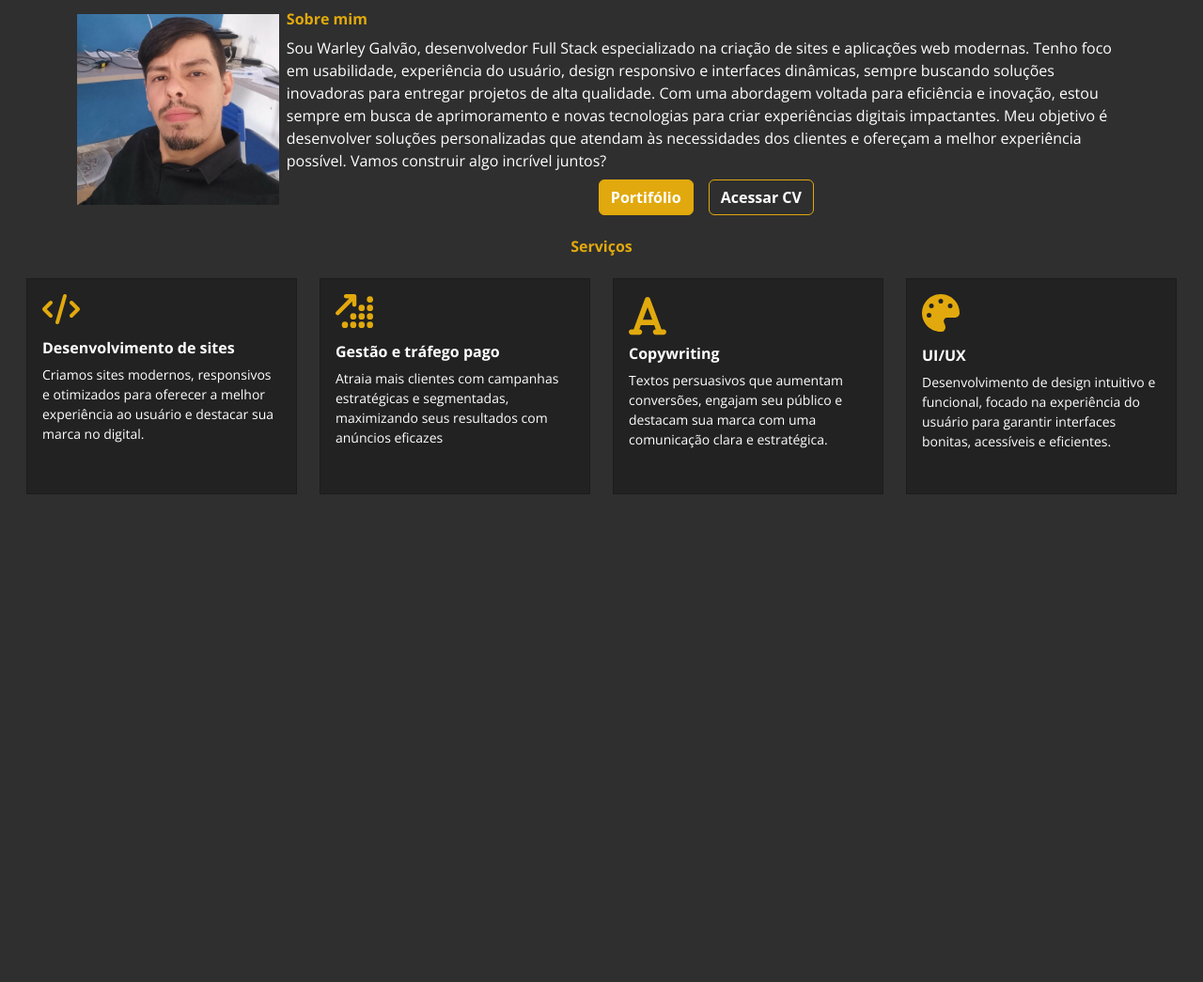
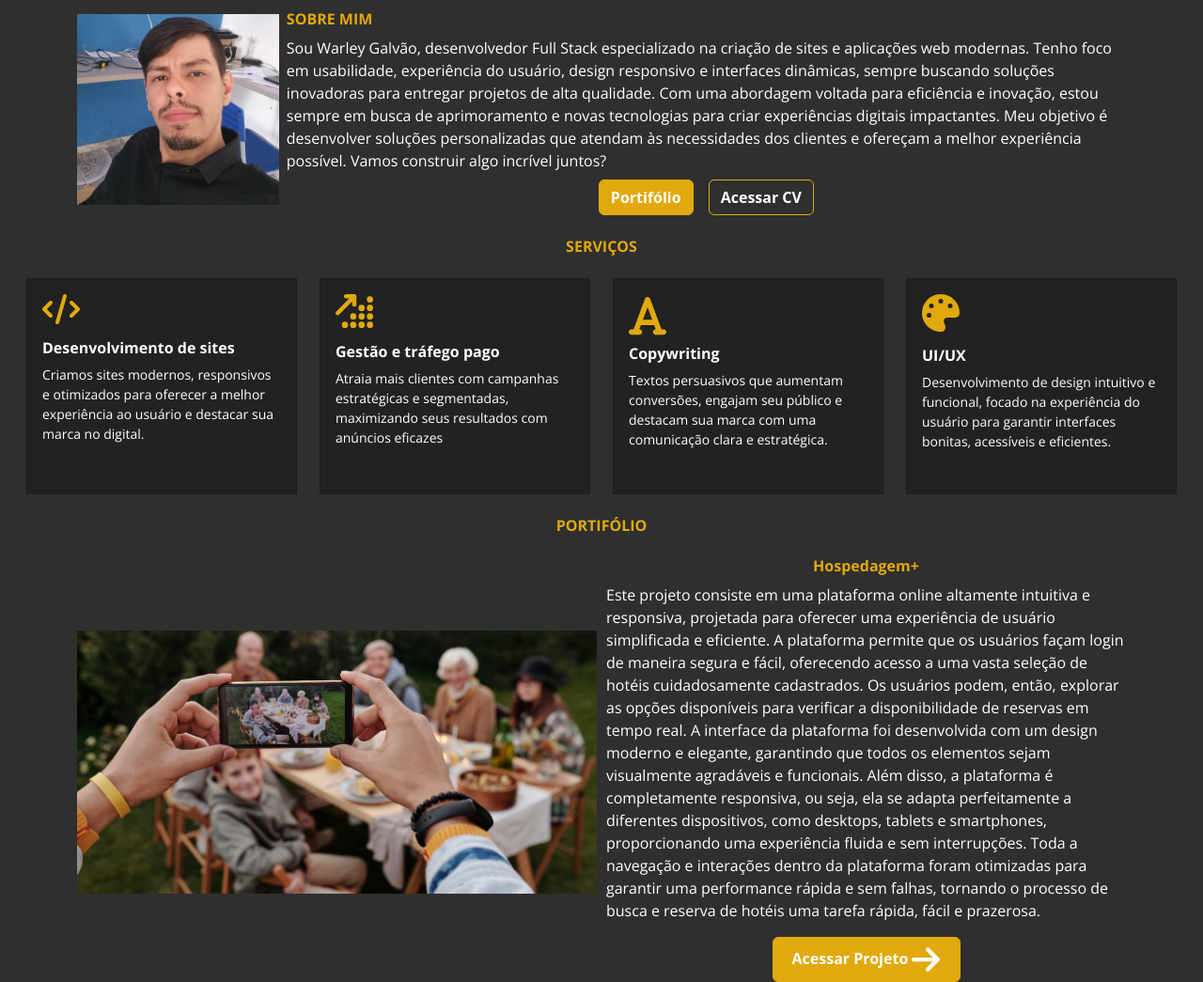
Before and after one commit to wrgalvao0/portifolio, a plain HTML site: page index.html in a window 1280 px wide. Shown: the part 697-1742 px from the top of the page at 94% size. Before the commit the page ends 1223 px from the top, so only its background shows below. Drawn offline with nearby package versions, Linux system fonts and the light colour scheme.

Commit message:
Adição do primeiro projeto responsivo

```diff
--- a/css/home.css
+++ b/css/home.css
@@ -37,6 +37,21 @@
 }
 body{
     background-color: var(--pretoMedio);
+}
+.btn-projeto{
+    background-color: var(--amarelo);
+    border: 1px solid var(--amarelo);
+    font-weight: bold;
+    color: white;
+    width: 200px;
+}
+.btn-projeto:hover{
+    background-color: transparent;
+    color: white;
+    border: 1px solid var(--amarelo);
+}
+.icon-arrow{
+    width: 30px;
 }
 
 /* Estilização da navbar */
@@ -165,3 +180,40 @@ nav{
         height: 230px
     }
 }
+
+/* Estilização secao de projetos */
+#img-projeto{
+    width: 100%;
+    height: 200px;
+    background-image: url('../img/projetos/HOSPEDAGEM+.jpeg');
+    background-size: cover;
+    background-position: center;
+    background-repeat: no-repeat;
+}
+@media(min-width: 992px){
+    #img-projeto{
+        width: 100% !important;
+        height: 35vh !important;
+        background-image: url('../img/projetos/HOSPEDAGEM+.jpeg');
+        background-size: cover;
+        background-position: center;
+        background-repeat: no-repeat;
+        margin-right: 10px;
+    }
+}
+
+@media(min-width: 768px){
+    #img-projeto{
+        width: 100%;
+        height: 35vh;
+        background-image: url('../img/projetos/HOSPEDAGEM+.jpeg');
+        background-size: cover;
+        background-position: center;
+        background-repeat: no-repeat;
+    }
+}
+@media(max-width: 576px){
+    .img-projeto{
+        width: 100%;
+    }
+}
--- a/index.html
+++ b/index.html
@@ -48,17 +48,24 @@
     <div class="container d-flex flex-column h-100 justify-content-center align-items-center">
       <p class="text-general mb-3">Olá eu sou</p>
       <h1 class="title-banner-principal text-center mb-3">DESENVOLVEDOR WEB</h1>
-      <p class="text-general text-md-center text-center m-0">Crio sites modernos, responsivos e dinâmicos para elevar sua presença online. Transformo ideias em experiências
+      <p class="text-general text-md-center text-center m-0">Crio sites modernos, responsivos e dinâmicos para elevar
+        sua presença online. Transformo ideias em experiências
         digitais incríveis</p>
     </div>
   </div>
 
-  <div class="container d-md-none d-lg-flex d-flex flex-column flex-md-row justify-content-md-center align-items-md-center flex-lg-row mt-4">
+  <div
+    class="container d-md-none d-lg-flex d-flex flex-column flex-md-row justify-content-md-center align-items-md-center flex-lg-row mt-4">
     <div class="foto mt-2  d-flex justify-content-center align-items-center w-100 me-md-2 mt-md-0 h-md-100"></div>
     <div class="sobre">
-      <h2 class="titles d-flex justify-content-center mt-2 mb-2 justify-content-lg-start justify-content-md-start">Sobre mim</h2>
-      <p class="text-general text-justify mb-2 w-md-50">Sou Warley  Galvão, desenvolvedor Full Stack especializado na criação de sites e aplicações web modernas. Tenho foco em usabilidade, experiência do usuário, design responsivo e interfaces dinâmicas, sempre buscando soluções inovadoras para entregar projetos de alta qualidade.
-        Com uma abordagem voltada para eficiência e inovação, estou sempre em busca de aprimoramento e novas tecnologias para criar experiências digitais impactantes. Meu objetivo é desenvolver soluções personalizadas que atendam às necessidades dos clientes e ofereçam a melhor experiência possível.
+      <h2 class="titles d-flex justify-content-center mt-2 mb-2 justify-content-lg-start justify-content-md-start">SOBRE
+        MIM</h2>
+      <p class="text-general text-justify mb-2 w-md-50">Sou Warley Galvão, desenvolvedor Full Stack especializado na
+        criação de sites e aplicações web modernas. Tenho foco em usabilidade, experiência do usuário, design responsivo
+        e interfaces dinâmicas, sempre buscando soluções inovadoras para entregar projetos de alta qualidade.
+        Com uma abordagem voltada para eficiência e inovação, estou sempre em busca de aprimoramento e novas tecnologias
+        para criar experiências digitais impactantes. Meu objetivo é desenvolver soluções personalizadas que atendam às
+        necessidades dos clientes e ofereçam a melhor experiência possível.
         Vamos construir algo incrível juntos?</p>
       <div class="d-flex flex-row justify-content-center align-items-center">
         <a href="" class="btn btn-primary me-3">Portifólio</a>
@@ -68,12 +75,18 @@
   </div>
 
 
-  <div class="container-fluid d-none d-md-flex d-lg-none d-flex flex-column flex-md-row justify-content-md-center align-items-md-center flex-lg-row mt-2">
+  <div
+    class="container-fluid d-none d-md-flex d-lg-none d-flex flex-column flex-md-row justify-content-md-center align-items-md-center flex-lg-row mt-2">
     <div class="foto mt-2  d-flex justify-content-center align-items-center w-100 me-md-2 mt-md-0 h-md-100"></div>
     <div class="sobre">
-      <h2 class="titles d-flex justify-content-center mt-2 mb-2 justify-content-lg-start justify-content-md-start">Sobre mim</h2>
-      <p class="text-general text-justify mb-2 w-md-50">Sou Warley  Galvão, desenvolvedor Full Stack especializado na criação de sites e aplicações web modernas. Tenho foco em usabilidade, experiência do usuário, design responsivo e interfaces dinâmicas, sempre buscando soluções inovadoras para entregar projetos de alta qualidade.
-        Com uma abordagem voltada para eficiência e inovação, estou sempre em busca de aprimoramento e novas tecnologias para criar experiências digitais impactantes. Meu objetivo é desenvolver soluções personalizadas que atendam às necessidades dos clientes e ofereçam a melhor experiência possível.
+      <h2 class="titles d-flex justify-content-center mt-2 mb-2 justify-content-lg-start justify-content-md-start">Sobre
+        mim</h2>
+      <p class="text-general text-justify mb-2 w-md-50">Sou Warley Galvão, desenvolvedor Full Stack especializado na
+        criação de sites e aplicações web modernas. Tenho foco em usabilidade, experiência do usuário, design responsivo
+        e interfaces dinâmicas, sempre buscando soluções inovadoras para entregar projetos de alta qualidade.
+        Com uma abordagem voltada para eficiência e inovação, estou sempre em busca de aprimoramento e novas tecnologias
+        para criar experiências digitais impactantes. Meu objetivo é desenvolver soluções personalizadas que atendam às
+        necessidades dos clientes e ofereçam a melhor experiência possível.
         Vamos construir algo incrível juntos?</p>
       <div class="d-flex flex-row justify-content-center align-items-center">
         <a href="" class="btn btn-primary me-3">Portifólio</a>
@@ -82,13 +95,15 @@
     </div>
   </div>
 
-  <h2 class="titles text-center mt-4">Serviços</h2>
-  <div class="cards d-flex flex-column justify-content-center align-items-center flex-md-row align-items-md-center flex-lg-row justify-content-center align-items-center mt-4">
+  <h2 class="titles text-center mt-4">SERVIÇOS</h2>
+  <div
+    class="cards d-flex flex-column justify-content-center align-items-center flex-md-row align-items-md-center flex-lg-row justify-content-center align-items-center mt-4">
     <div class="card p-3 me-lg-4 me-md-2 ms-md-2 justify-content-md-center" style="width: 18rem;">
       <img src="img/icons/CODE.svg" class="card-img-top mb-3" alt="code">
       <div class="card-body p-0">
         <h5 class="card-title">Desenvolvimento de sites</h5>
-        <p class="card-text">Criamos sites modernos, responsivos e otimizados para oferecer a melhor experiência ao usuário e destacar sua marca no digital.</p>
+        <p class="card-text">Criamos sites modernos, responsivos e otimizados para oferecer a melhor experiência ao
+          usuário e destacar sua marca no digital.</p>
       </div>
     </div>
 
@@ -96,7 +111,8 @@
       <img src="img/icons/CRESCIMENTO.svg" class="card-img-top mb-3" alt="code">
       <div class="card-body p-0">
         <h5 class="card-title">Gestão e tráfego pago</h5>
-        <p class="card-text">Atraia mais clientes com campanhas estratégicas e segmentadas, maximizando seus resultados com anúncios eficazes</p>
+        <p class="card-text">Atraia mais clientes com campanhas estratégicas e segmentadas, maximizando seus resultados
+          com anúncios eficazes</p>
       </div>
     </div>
 
@@ -104,7 +120,8 @@
       <img src="img/icons/FONT.svg" class="card-img-top mb-2" alt="code">
       <div class="card-body p-0">
         <h5 class="card-title">Copywriting</h5>
-        <p class="card-text">Textos persuasivos que aumentam conversões, engajam seu público e destacam sua marca com uma comunicação clara e estratégica.</p>
+        <p class="card-text">Textos persuasivos que aumentam conversões, engajam seu público e destacam sua marca com
+          uma comunicação clara e estratégica.</p>
       </div>
     </div>
 
@@ -112,12 +129,44 @@
       <img src="img/icons/PAINT.svg" class="card-img-top mb-3" alt="code">
       <div class="card-body p-0">
         <h5 class="card-title">UI/UX</h5>
-        <p class="card-text">Desenvolvimento de design intuitivo e funcional, focado na experiência do usuário para garantir interfaces bonitas, acessíveis e eficientes.</p>
+        <p class="card-text">Desenvolvimento de design intuitivo e funcional, focado na experiência do usuário para
+          garantir interfaces bonitas, acessíveis e eficientes.</p>
       </div>
     </div>
 
   </div>
 
+  <h2 class="titles text-center mt-4">PORTIFÓLIO</h2>
+
+  <div class="container container-fluid">
+
+    <div class="d-flex flex-column justify-content-center align-items-center flex-md-column flex-lg-row">
+      <div id="img-projeto"></div>
+      <div
+        class="container p-0 d-flex flex-column justify-content-center align-items-center content-project justify-content-lg-center  align-items-lg-center">
+        <h2 class="titles text-center mt-3">Hospedagem+</h2>
+        <p class="text-general text-project"> Este projeto consiste em uma plataforma online altamente intuitiva e
+          responsiva, projetada para oferecer uma experiência de usuário simplificada e eficiente. A plataforma permite
+          que os usuários façam login de maneira segura e fácil, oferecendo acesso a uma vasta seleção de hotéis
+          cuidadosamente cadastrados. Os usuários podem, então, explorar as opções disponíveis para verificar a
+          disponibilidade de reservas em tempo real. A interface da plataforma foi desenvolvida com um design moderno e
+          elegante, garantindo que todos os elementos sejam visualmente agradáveis e funcionais. Além disso, a
+          plataforma é completamente responsiva, ou seja, ela se adapta perfeitamente a diferentes dispositivos, como
+          desktops, tablets e smartphones, proporcionando uma experiência fluida e sem interrupções. Toda a navegação e
+          interações dentro da plataforma foram otimizadas para garantir uma performance rápida e sem falhas, tornando o
+          processo de busca e reserva de hotéis uma tarefa rápida, fácil e prazerosa.
+        </p>
+
+
+        <a href="" class="btn btn-projeto">Acessar Projeto <img src="img/icons/ARROW.svg" alt="arrow"
+            class="icon-arrow"></a>
+      </div>
+    </div>
+
+  </div>
+
+
+
 </body>
 
 </html>
```
Also changed, not shown: img/projetos/HOSPEDAGEM+.jpeg (renamed from img/projetos/HOSPEDAGEM +.jpeg). Lines whose indentation alone changed are shown as unchanged.
